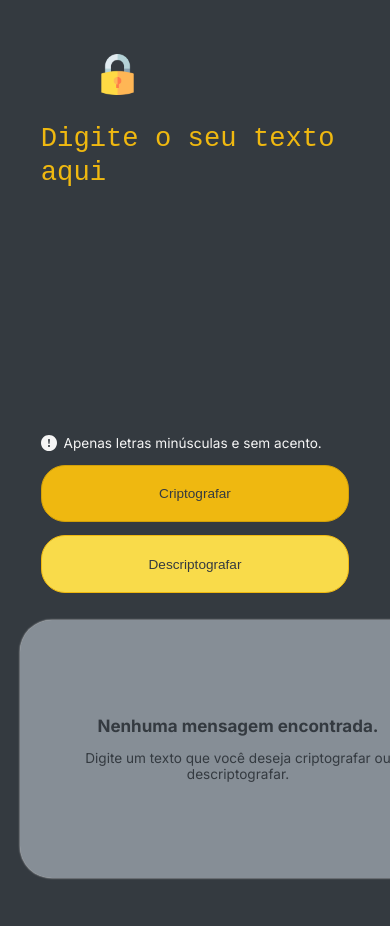
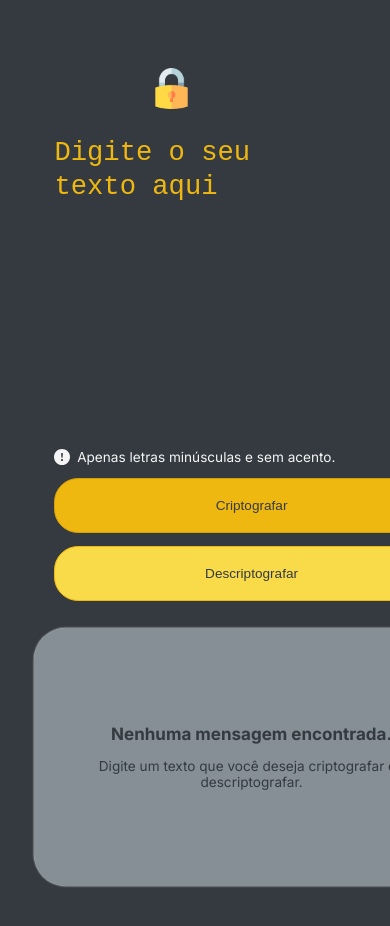
Before and after one commit to hevelinlima/hevelinlima.github.io, a plain HTML site: page index.html in a window 390 px wide. Shown: the top 926 px of the page. Drawn offline with Linux system fonts and the light colour scheme.

```diff
--- a/global.css
+++ b/global.css
@@ -133,7 +133,7 @@ body {
   border-radius: 32px;
   box-shadow: 0 0 2px white;
 
-  margin: 2.5rem 2.5rem 2.5rem 0;
+  margin: 2.5rem 2.5rem 2.5rem 2.5rem;
   padding: 1rem 2rem;
   background: var(--gray-300);
   min-height: 37rem;
@@ -173,12 +173,19 @@ body {
   color: var(--gray-500);
 }
 
+@media screen and (max-width: 1500px) {
+  header {
+    padding-left: 3rem;
+  }
+}
+
 @media screen and (max-width: 750px) {
   html {
     font-size: 85%;
   }
   body {
     flex-direction: column;
+    margin: 1rem;
     padding: 1.5rem;
   }
 
@@ -209,12 +216,15 @@ body {
   }
 
   .button-container > button {
-    width: 100%;
+    min-width: 29rem;
+    min-height: 4rem;
+    width: auto;
+    height: auto;
   }
 
   .result-area {
     margin: 2rem 0;
-    padding: 2rem 2rem;
+    padding: 2rem;
     min-height: 15rem;
     height: auto;
     width: auto;
@@ -237,3 +247,12 @@ body {
     font-size: 1rem;
   }
 }
+
+@media screen and (min-width: 200px) and (max-width: 500px) {
+  body {
+    width: auto;
+  }
+  header {
+    padding-left: none;
+  }
+}
```
Also changed, not shown: script.js (+5 -2 lines).
